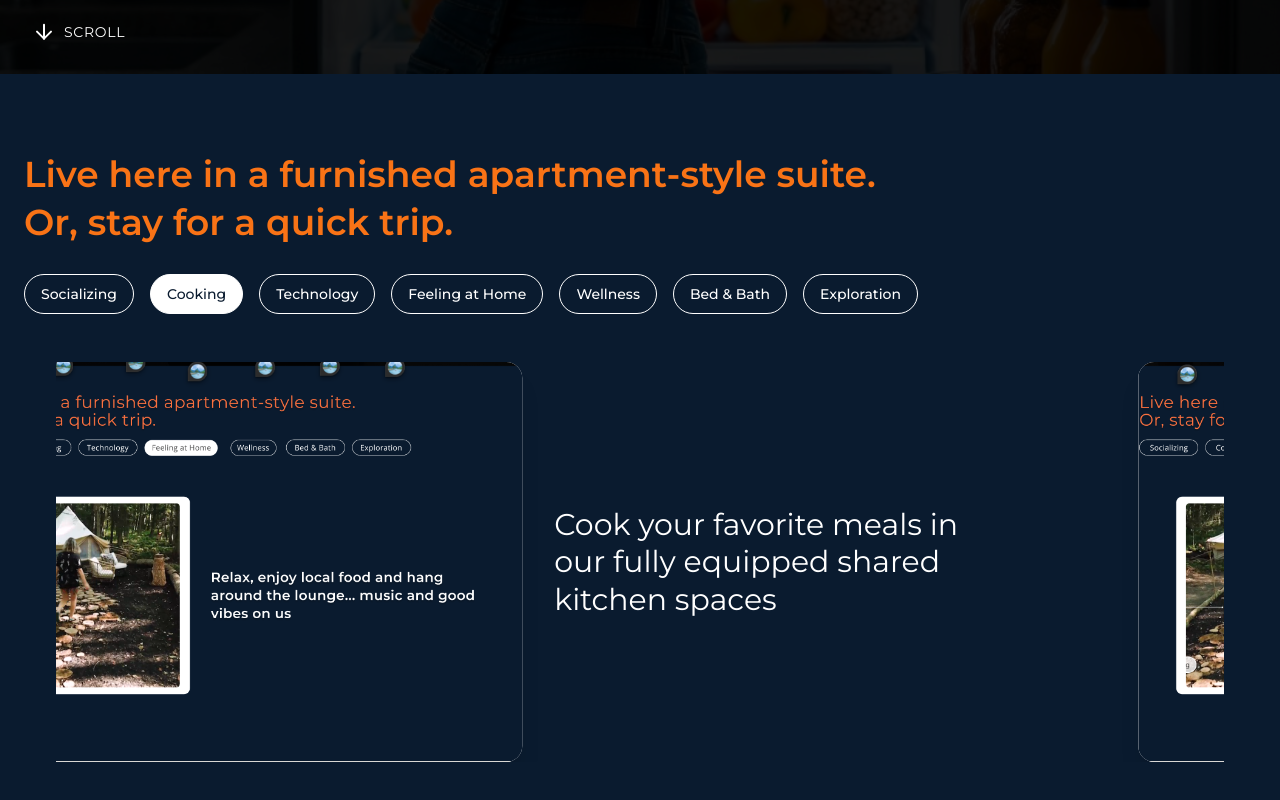
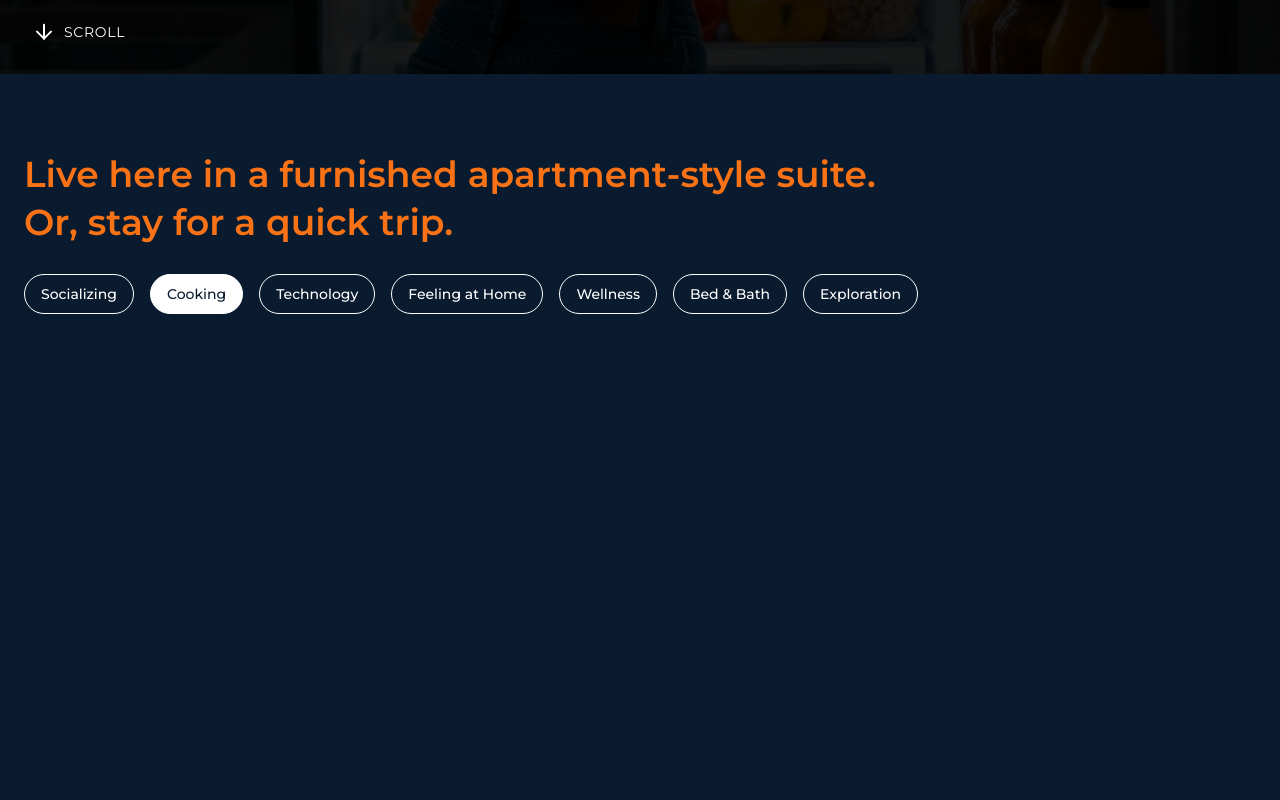
Before and after one commit to Gere0399/parkrise-official, a React (Vite) app: page / in a window 1280 px wide. Shown: the part 726-1526 px from the top of the page. Built offline with nearby package versions, Linux system fonts and the light colour scheme.

Commit message:
Update slide animation effect
Changed the slide transition to a swapping effect instead of scrolling, enhancing the visual experience when transitioning between slides.
[skip gpt_engineer]

```diff
--- a/src/components/ContentSection.tsx
+++ b/src/components/ContentSection.tsx
@@ -170,9 +170,12 @@ export const ContentSection = () => {
             duration: 1000,
           }}
         >
-          <CarouselContent>
+          <CarouselContent className="transition-opacity duration-500">
             {slideContent[activeTag].map((slide, index) => (
-              <CarouselItem key={index}>
+              <CarouselItem
+                key={index}
+                className="opacity-0 transition-opacity duration-500 data-[active]:opacity-100"
+              >
                 <div className="grid grid-cols-2 gap-8">
                   <div className="bg-white rounded-2xl overflow-hidden shadow-xl">
                     <img
```
